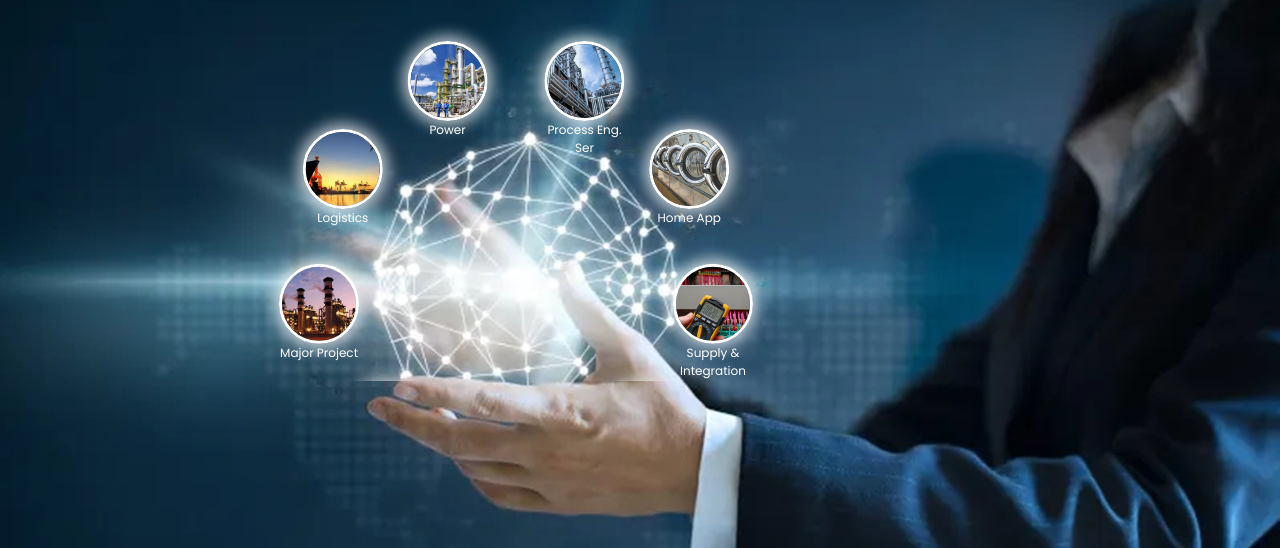
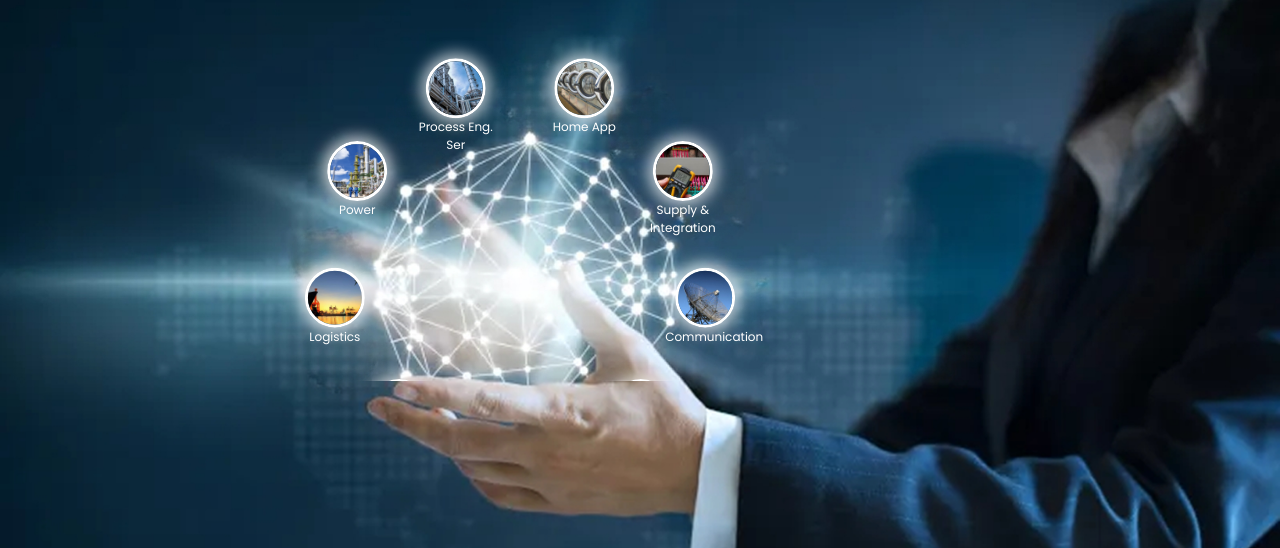
Before and after one commit to izancode/al-rashedholdings, a plain HTML site: page index.html in a window 1280 px wide. Shown: the part 81-629 px from the top of the page. Drawn offline with nearby package versions, Linux system fonts and the light colour scheme; files whose address does not match are found by name.

Commit message:
21 evening

```diff
--- a/assets/css/style.css
+++ b/assets/css/style.css
@@ -81,7 +81,7 @@ header nav .menu ul li a {
   justify-content: center;
   align-items: center;
   position: absolute;
-  top: 98px;
+  top: 128px;
   left: 272px;
   transition: rotate 1s;
 }
@@ -91,7 +91,7 @@ header nav .menu ul li a {
   top: 50%;
   left: 50%;
   width: 6rem;
-
+  text-align: center;
   color: #fff;
   border-radius: 100%;
   transform: rotate(calc((var(--i) * var(--angle)) + 90deg)) translate(226px)
@@ -105,7 +105,7 @@ header nav .menu ul li a {
   transition: transform 0.5s 0.5s;
 }
 .slide img {
-  width: 100%;
+  width: 60px;
   border-radius: 100%;
   object-fit: cover;
   transition: transform 0.5s;
@@ -292,12 +292,12 @@ footer p {
 @media only screen and (max-width: 1280px) {
   .slide {
     width: 5rem;
-    transform: rotate(calc((var(--i) * var(--angle)) + 90deg)) translate(200px)
+    transform: rotate(calc((var(--i) * var(--angle)) + 90deg)) translate(188px)
       rotate(calc((var(--i) * -1 * var(--angle)) - 90deg));
   }
   .carousel {
-    top: 70px;
-    left: 236px;
+    top: 76px;
+    left: 240px;
   }
 }
 @media only screen and (max-width: 1199px) {
@@ -362,7 +362,7 @@ footer p {
     max-width: 320px;
   }
   .carousel {
-    top: -2px;
+    top: 2px;
     left: 36px;
     width: 162px;
     height: 144px;
@@ -380,6 +380,7 @@ footer p {
   .slide img {
     box-shadow: 0 0 6px 1px rgba(255, 255, 255, 0.7);
     border: 2px solid #fff;
+    width: 100%;
   }
   h2 {
     font-size: 28px;
--- a/assets/js/main.js
+++ b/assets/js/main.js
@@ -27,21 +27,21 @@ function openNavigation() {
 const slides = document.querySelectorAll(".slide");
 let offset = 0;
 
-setInterval(() => {
-  slides.forEach((slide, index) => {
-    let newIndex = (index + offset) % slides.length;
-    // console.log("newIndex", newIndex);
-    slide.style.setProperty("--i", newIndex);
-  });
-  offset = (offset + 1) % slides.length;
-}, 2000);
+// setInterval(() => {
+//   slides.forEach((slide, index) => {
+//     let newIndex = (index + offset) % slides.length;
+//     // console.log("newIndex", newIndex);
+//     slide.style.setProperty("--i", newIndex);
+//   });
+//   offset = (offset + 1) % slides.length;
+// }, 2000);
 
 var swiper = new Swiper(".mySwiper", {
   slidesPerView: 4,
   spaceBetween: 30,
   freeMode: true,
   autoplay: {
-    delay: 2000,
+    delay: 4000,
     disableOnInteraction: false,
   },
   pagination: {
```
